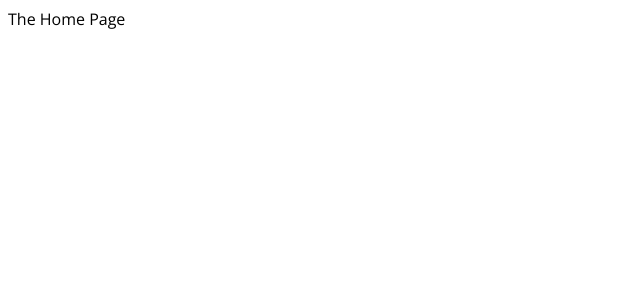
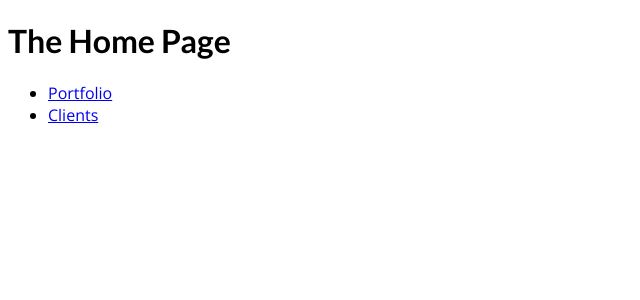
Before and after one commit to yseij/NextJs, a Next.js app: page / in a window 1280 px wide. Shown: the top 300 px of the page, without its empty margins (0-640 px from the left). Built offline with nearby package versions, Linux system fonts and the light colour scheme.

Commit message:
navigeer met de link component

```diff
--- a/pages/index.js
+++ b/pages/index.js
@@ -1,6 +1,16 @@
+import Link from 'next/link'
+
 function HomePage(){
     return <div>
-        The Home Page
+        <h1>The Home Page</h1>
+        <ul>
+            <li>
+                <Link replace href="/portfolio">Portfolio</Link>
+            </li>
+            <li>
+                <Link replace href="/clients">Clients</Link>
+            </li>
+        </ul>
     </div>
 }
 
```
